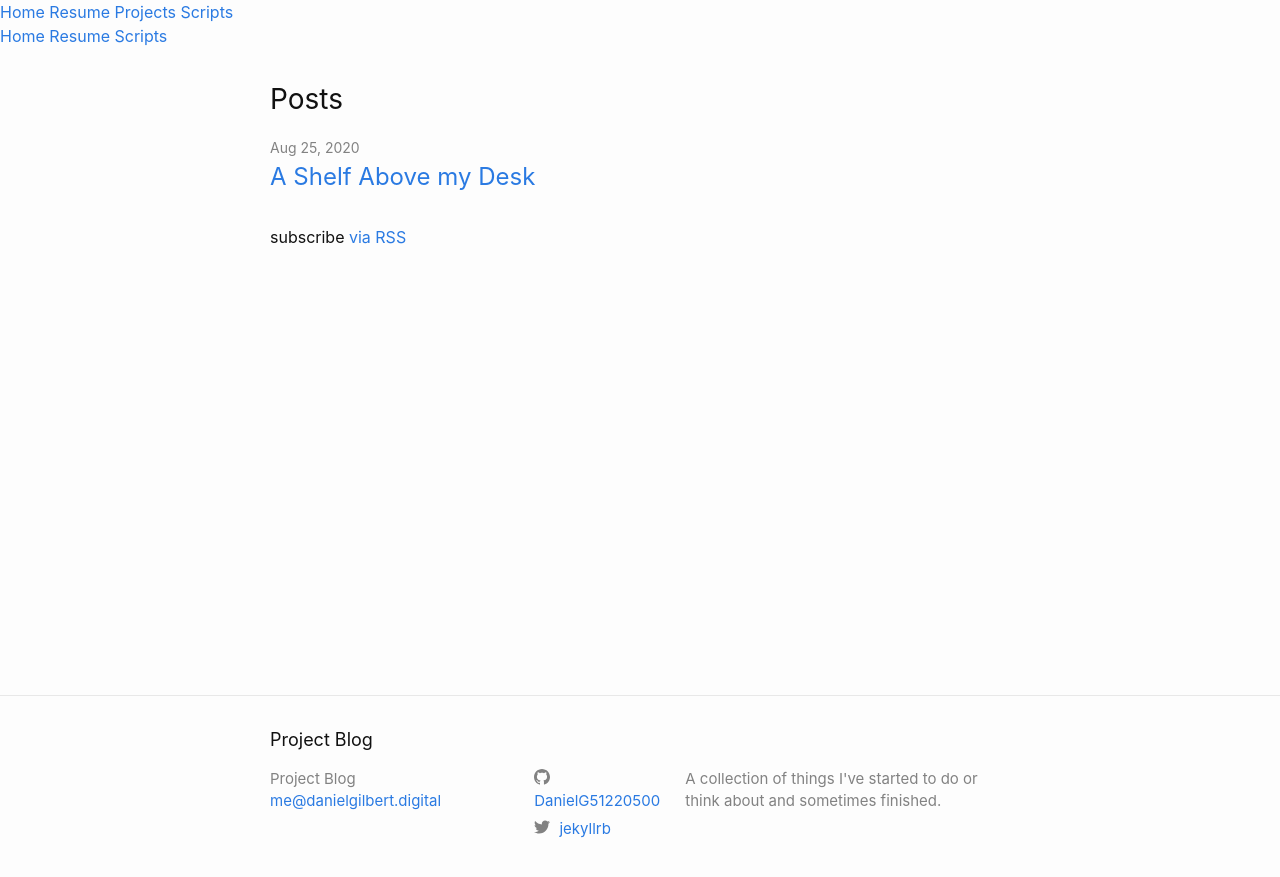
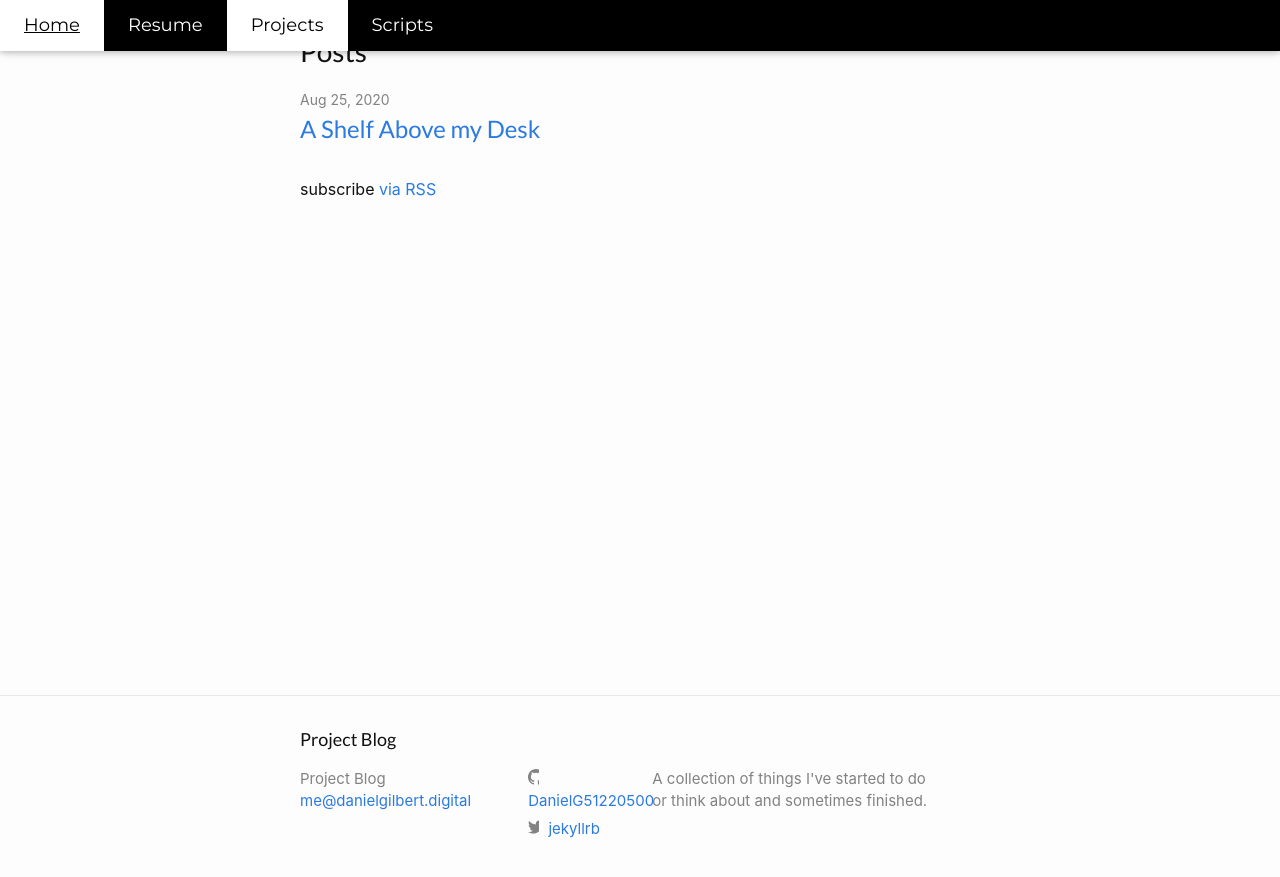
Before and after one commit to dmgilbert/dmgilbert.github.io, a Jekyll site: the page Projects/index.html, which Jekyll copies as it is, in a window 1280 px wide. Shown: the top 877 px of the page. Built offline with Jekyll 4.4.1, drawn with Linux system fonts in a browser that asks for light colours.

Commit message:
Update index.html

```diff
--- a/Projects/index.html
+++ b/Projects/index.html
@@ -12,6 +12,15 @@
 <link rel="canonical" href="http://www.danielgilbert.digital/Projects/" />
 <meta property="og:url" content="http://www.danielgilbert.digital/Projects/" />
 <meta property="og:site_name" content="Project Blog" />
+<link rel="stylesheet" href="https://www.w3schools.com/w3css/4/w3.css">
+<link rel="stylesheet" href="https://fonts.googleapis.com/css?family=Lato">
+<link rel="stylesheet" href="https://fonts.googleapis.com/css?family=Montserrat">
+<link rel="stylesheet" href="https://cdnjs.cloudflare.com/ajax/libs/font-awesome/4.7.0/css/font-awesome.min.css">
+<style>
+body,h1,h2,h3,h4,h5,h6 {font-family: "Lato", sans-serif}
+.w3-bar,h1,button {font-family: "Montserrat", sans-serif}
+.fa-anchor,.fa-coffee {font-size:200px}
+</style>
 <script type="application/ld+json">
 {"@type":"WebSite","url":"http://www.danielgilbert.digital/Projects/","name":"Project Blog","headline":"Project Blog","description":"A collection of things I’ve started to do or think about and sometimes finished.","@context":"https://schema.org"}</script>
 <!-- End Jekyll SEO tag -->
```
